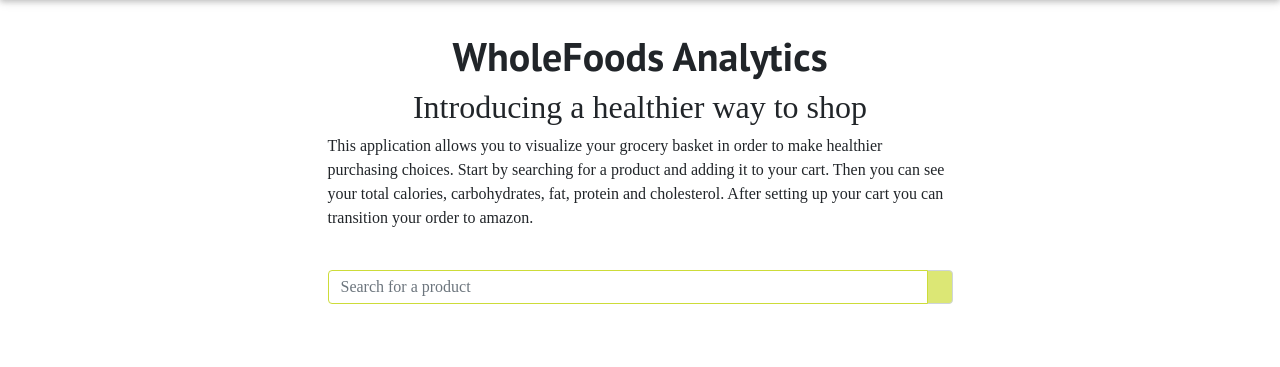
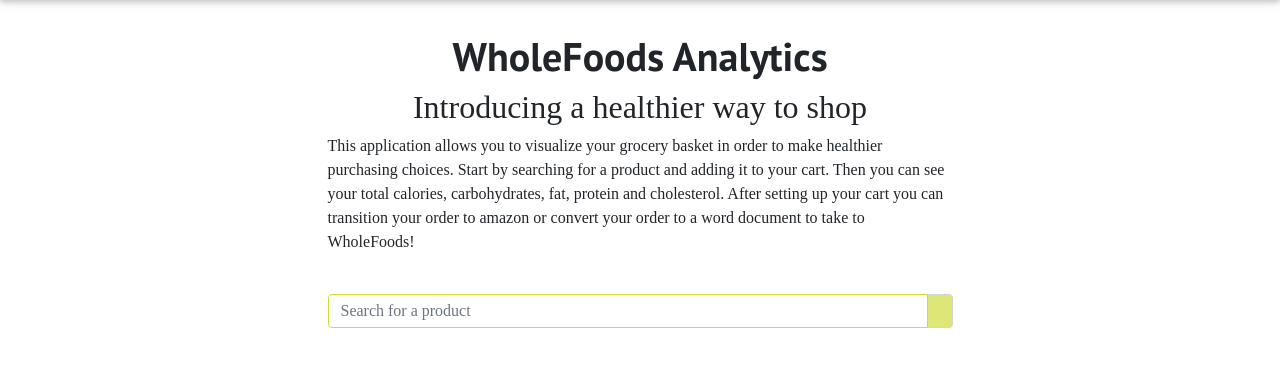
Before and after one commit to Danial-Hussain/Grocery-Analytics, a Python web app: template templates/index.html in a window 1280 px wide. Shown: the part 64-431 px from the top of the page. Run offline with Jinja, Linux system fonts and the light colour scheme; the template is opened without the code that fills it, so the values that code supplies are empty; some libraries are stand-ins or nearby versions; some web fonts are replaced.

Commit message:
search bar

```diff
--- a/templates/index.html
+++ b/templates/index.html
@@ -51,18 +51,15 @@
 
 
   <div class = "h-100 row align-items-center">
-    <div class="col-3"></div>
-    <div class = "col-6">
+    <div class = "col-md-6 offset-md-3">
       <h1>WholeFoods Analytics</h1>
       <h2>Introducing a healthier way to shop</h2>
-      <p>This application allows you to visualize your grocery basket in order to make healthier purchasing choices. Start by searching for a product and adding it to your cart. Then you can see your total calories, carbohydrates, fat, protein and cholesterol. After setting up your cart you can transition your order to amazon.</p>
+      <p>This application allows you to visualize your grocery basket in order to make healthier purchasing choices. Start by searching for a product and adding it to your cart. Then you can see your total calories, carbohydrates, fat, protein and cholesterol. After setting up your cart you can transition your order to amazon or convert your order to a word document to take to WholeFoods!</p>
     </div>
-    <div class="col-3"></div>
   </div>
 
   <div class = "row">
-    <div class= 'col-3'></div>
-    <div class= 'col-6'>
+    <div class= 'col-md-6 offset-md-3'>
       <div class="input-group md-form form-sm form-2 pl-0">
       <input class="form-control my-0 py-1 lime-border" type="text" placeholder="Search for a product" aria-label="Search">
       <div class="input-group-append">
@@ -72,7 +69,6 @@
       </div>
     </div>
   </div>
-  <div class= 'col-3'></div>
 
 
 
```
